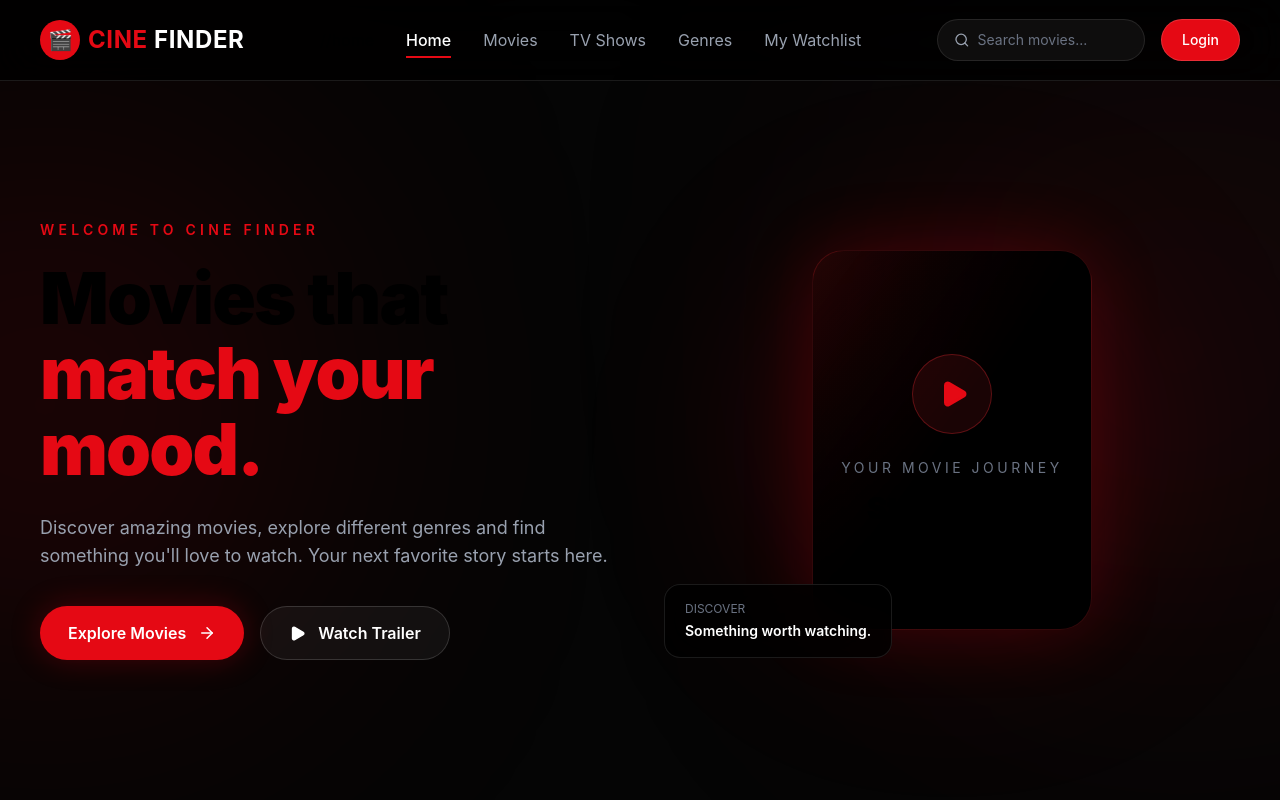
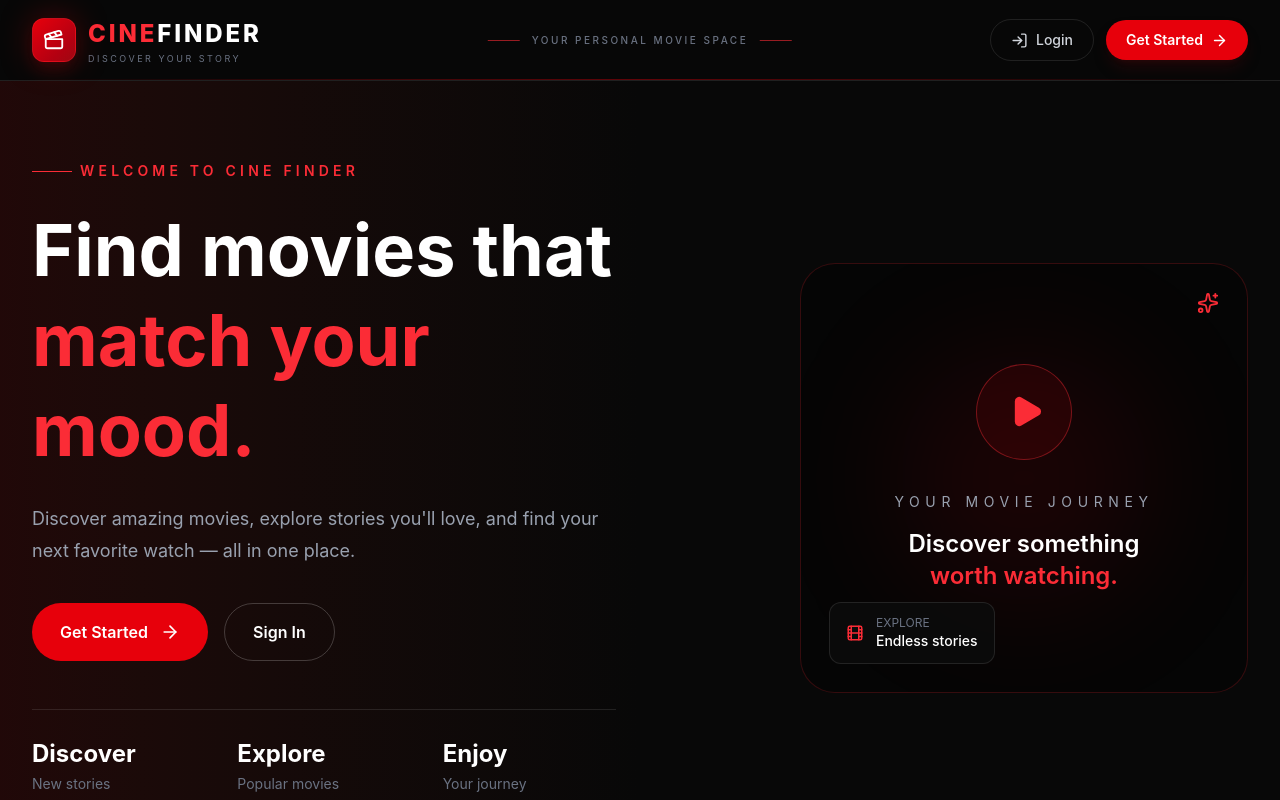
Before and after one commit to Anchal2605/CineFinder, a React (Vite) app: page / in a window 1280 px wide. Shown: the top 800 px of the page. Built offline with nearby package versions, Linux system fonts and the light colour scheme.

Commit message:
Update LandingPage

```diff
--- a/src/Landingpage/Footer.jsx
+++ b/src/Landingpage/Footer.jsx
@@ -1,52 +1,28 @@
 const Footer = () => {
   return (
     <footer className="border-t border-white/10 bg-[#050505]">
-      <div className="mx-auto max-w-7xl px-6 py-8 lg:px-10">
+      <div className="mx-auto flex max-w-7xl flex-col items-center gap-5 px-4 py-6 text-center text-sm text-gray-500 sm:px-6 md:flex-row md:justify-between md:px-8 md:py-7 md:text-left">
 
-        <div className="flex flex-col items-center justify-between gap-5 text-sm sm:flex-row">
-
-          {/* Copyright */}
-          <p className="text-gray-500">
+        <p>
           © 2026{" "}
-            <span className="font-semibold text-[#e50914]">
+          <span className="font-semibold text-red-500">
             Cine Finder
           </span>
           . All rights reserved.
         </p>
 
-          {/* Legal Links */}
-          <div className="flex flex-wrap items-center justify-center gap-5 text-gray-500">
+        <div className="flex flex-wrap justify-center gap-x-5 gap-y-2 sm:gap-x-6">
+          <span className="cursor-pointer transition hover:text-white">
+            Terms & Conditions
+          </span>
 
-            <a
-              href="#"
-              className="transition hover:text-[#e50914]"
-            >
-              Terms & Conditions
-            </a>
+          <span className="cursor-pointer transition hover:text-white">
+            Privacy Policy
+          </span>
 
-            <a
-              href="#"
-              className="transition hover:text-[#e50914]"
-            >
-              Privacy Policy
-            </a>
-
-            <a
-              href="#"
-              className="transition hover:text-[#e50914]"
-            >
+          <span className="cursor-pointer transition hover:text-white">
             Contact Us
-            </a>
-
-            <a
-              href="#"
-              className="transition hover:text-[#e50914]"
-            >
-              About Us
-            </a>
-
-          </div>
-
+          </span>
         </div>
 
       </div>
--- a/src/Landingpage/Navbar.jsx
+++ b/src/Landingpage/Navbar.jsx
@@ -1,200 +1,84 @@
-import { Search, Menu, X } from "lucide-react";
-import { useState } from "react";
 import { Link } from "react-router-dom";
+import { Clapperboard, LogIn, ArrowRight } from "lucide-react";
 
 const Navbar = () => {
-  const [menuOpen, setMenuOpen] = useState(false);
+  return (
+    <header className="sticky top-0 z-50 border-b border-white/10 bg-[#080808]/95 backdrop-blur-md">
+      <nav className="relative mx-auto flex h-20 max-w-7xl items-center justify-between px-4 sm:px-6 lg:px-8">
 
-  return (
-    <nav className="fixed top-0 left-0 z-50 w-full border-b border-white/10 bg-black/80 backdrop-blur-xl">
+        {/* LEFT - Logo */}
+        <Link to="/" className="group flex items-center gap-3">
 
-      <div className="mx-auto flex h-20 max-w-7xl items-center justify-between px-6 lg:px-10">
+          <div className="relative flex h-11 w-11 items-center justify-center">
 
-        {/* Logo */}
-        <div className="flex items-center gap-2">
+            {/* Glow */}
+            <div className="absolute inset-0 rounded-xl bg-red-600/30 blur-lg transition group-hover:bg-red-600/50" />
 
-          <div className="flex h-10 w-10 items-center justify-center rounded-full bg-[#e50914]">
-            <span className="text-xl">🎬</span>
+            {/* Logo box */}
+            <div className="relative flex h-11 w-11 items-center justify-center rounded-xl border border-red-500/30 bg-gradient-to-br from-red-600 to-red-800 shadow-lg shadow-red-950/50">
+              <Clapperboard size={22} className="text-white" />
             </div>
 
-          <h1 className="text-xl font-bold tracking-wide sm:text-2xl">
-            <span className="text-[#e50914]">CINE</span>{" "}
+          </div>
+
+          <div className="leading-none">
+            <h1 className="text-xl font-extrabold tracking-[0.12em] text-white sm:text-2xl">
+              <span className="text-red-500">CINE</span>
               <span className="text-white">FINDER</span>
             </h1>
 
+            <p className="mt-1 text-[8px] tracking-[0.28em] text-gray-500 sm:text-[9px]">
+              DISCOVER YOUR STORY
+            </p>
+          </div>
+        </Link>
+
+
+        {/* CENTER - Desktop only */}
+        <div className="absolute left-1/2 hidden -translate-x-1/2 lg:block">
+          <div className="flex items-center gap-3">
+            <span className="h-[1px] w-8 bg-red-500/60"></span>
+
+            <span className="whitespace-nowrap text-[10px] font-medium tracking-[0.25em] text-gray-500">
+              YOUR PERSONAL MOVIE SPACE
+            </span>
+
+            <span className="h-[1px] w-8 bg-red-500/60"></span>
+          </div>
         </div>
 
-        {/* Desktop Navigation */}
-        <div className="hidden items-center gap-8 md:flex">
 
-       //home
-       <Link to="/Home">
-          <a
-            href="#home"
-            className="relative font-medium text-white
-            after:absolute after:-bottom-2 after:left-0
-            after:h-[2px] after:w-full after:bg-[#e50914]"
+        {/* RIGHT - Actions */}
+        <div className="flex items-center gap-2 sm:gap-3">
+
+          <Link
+            to="/login"
+            className="flex items-center gap-2 rounded-full border border-white/10 px-3 py-2 text-sm font-medium text-gray-300 transition hover:border-red-500/40 hover:text-white sm:px-5 sm:py-2.5"
           >
-            Home
-          </a>
+            <LogIn size={17} />
+            <span className="hidden sm:inline">Login</span>
           </Link>
 
-          <a
-            href="#movies"
-            className="text-gray-400 transition hover:text-white"
+          <Link
+            to="/signup"
+            className="group flex items-center gap-2 rounded-full bg-red-600 px-4 py-2 text-sm font-semibold text-white shadow-lg shadow-red-950/40 transition hover:-translate-y-0.5 hover:bg-red-700 sm:px-5 sm:py-2.5"
           >
-            Movies
-          </a>
+            <span>Get Started</span>
 
-          <a
-            href="#tvshows"
-            className="text-gray-400 transition hover:text-white"
-          >
-            TV Shows
-          </a>
-
-          <a
-            href="#genres"
-            className="text-gray-400 transition hover:text-white"
-          >
-            Genres
-          </a>
-
-          <a
-            href="#watchlist"
-            className="text-gray-400 transition hover:text-white"
-          >
-            My Watchlist
-          </a>
-
-        </div>
-
-        {/* Right Side */}
-        <div className="hidden items-center gap-4 md:flex">
-
-          {/* Search */}
-          <div className="flex w-52 items-center gap-2 rounded-full border border-white/10 bg-white/5 px-4 py-2.5">
-
-            <Search
-              size={18}
-              className="text-gray-400"
+            <ArrowRight
+              size={17}
+              className="transition-transform group-hover:translate-x-1"
             />
-
-            <input
-              type="text"
-              placeholder="Search movies..."
-              className="w-full bg-transparent text-sm text-white outline-none placeholder:text-gray-500"
-            />
-
-          </div>
-
-          {/* Desktop Login */}
-          <Link to="/login">
-            <button
-              className="
-                rounded-full
-                bg-[#e50914]
-                border border-white/15
-                px-5
-                py-2.5
-                text-sm
-                font-medium
-                text-white
-                transition
-                hover:bg-[#c90812]
-              "
-            >
-              Login
-            </button>
           </Link>
 
         </div>
 
-        {/* Mobile Menu Button */}
-        <button
-          onClick={() => setMenuOpen(!menuOpen)}
-          className="text-white md:hidden"
-        >
-          {menuOpen ? <X size={26} /> : <Menu size={26} />}
-        </button>
 
-      </div>
-
-      {/* Mobile Menu */}
-      {menuOpen && (
-        <div className="border-t border-white/10 bg-black px-6 py-6 md:hidden">
-
-          <div className="flex flex-col gap-5">
-
-            <a
-              href="#home"
-              className="text-white"
-              onClick={() => setMenuOpen(false)}
-            >
-              Home
-            </a>
-
-            <a
-              href="#movies"
-              className="text-gray-400"
-              onClick={() => setMenuOpen(false)}
-            >
-              Movies
-            </a>
-
-            <a
-              href="#tvshows"
-              className="text-gray-400"
-              onClick={() => setMenuOpen(false)}
-            >
-              TV Shows
-            </a>
-
-            <a
-              href="#genres"
-              className="text-gray-400"
-              onClick={() => setMenuOpen(false)}
-            >
-              Genres
-            </a>
-
-            <a
-              href="#watchlist"
-              className="text-gray-400"
-              onClick={() => setMenuOpen(false)}
-            >
-              My Watchlist
-            </a>
-
-            {/* Mobile Login */}
-            <Link
-              to="/login"
-              onClick={() => setMenuOpen(false)}
-            >
-              <button
-                className="
-                  w-fit
-                  rounded-full
-                  bg-[#e50914]
-                  px-6
-                  py-2.5
-                  text-sm
-                  font-medium
-                  text-white
-                  transition
-                  hover:bg-[#c90812]
-                "
-              >
-                Login
-              </button>
-            </Link>
-
-          </div>
-
-        </div>
-      )}
+        {/* Bottom red accent */}
+        <div className="absolute bottom-0 left-4 right-4 h-[1px] bg-gradient-to-r from-transparent via-red-600/40 to-transparent" />
 
       </nav>
+    </header>
   );
 };
 
--- a/src/Landingpage/landingHero.jsx
+++ b/src/Landingpage/landingHero.jsx
@@ -1,119 +1,157 @@
-import { ArrowRight, Play } from "lucide-react";
+import { Link } from "react-router-dom";
+import { ArrowRight, Play, Sparkles, Film } from "lucide-react";
 
 const LandingHero = () => {
   return (
-    <section className="relative min-h-screen overflow-hidden bg-[#050505] pt-20">
+    <section className="relative overflow-hidden bg-[#080808]">
 
-      {/* Red Glow */}
-      <div className="absolute left-[-180px] top-[180px] h-[450px] w-[450px] rounded-full bg-red-700/20 blur-[150px]" />
+      {/* Background */}
+      <div className="absolute inset-0 bg-gradient-to-r from-red-950/40 via-[#080808] to-[#080808]" />
 
-      <div className="absolute right-[-150px] top-[100px] h-[500px] w-[500px] rounded-full bg-red-900/20 blur-[160px]" />
+      <div className="relative mx-auto grid min-h-[calc(100vh-80px)] max-w-7xl items-center gap-12 px-4 py-12 sm:px-6 sm:py-16 lg:grid-cols-2 lg:px-8 lg:py-20">
 
-      <div className="relative mx-auto flex min-h-[calc(100vh-80px)] max-w-7xl items-center px-6 lg:px-10">
+        {/* LEFT CONTENT */}
+        <div className="order-1">
 
-        <div className="grid w-full items-center gap-12 lg:grid-cols-2">
+          {/* Welcome */}
+          <div className="mb-5 flex items-center gap-2 sm:mb-6">
+            <span className="h-[1px] w-7 bg-red-500 sm:w-10"></span>
 
-          {/* Left Content */}
-          <div className="z-10">
+            <span className="text-xs font-semibold tracking-[0.2em] text-red-500 sm:text-sm sm:tracking-[0.3em]">
+              WELCOME TO CINE FINDER
+            </span>
+          </div>
 
-            <p className="mb-5 text-sm font-semibold uppercase tracking-[0.3em] text-[#e50914]">
-              Welcome to Cine Finder
-            </p>
-
-            <h1 className="max-w-3xl text-5xl font-black leading-[1.05] tracking-tight sm:text-6xl lg:text-7xl">
-              Movies that
-              <br />
-
-              <span className="text-[#e50914]">
+          {/* Heading */}
+          <h1 className="max-w-2xl text-4xl font-bold leading-tight text-white sm:text-5xl md:text-6xl lg:text-7xl">
+            Find movies that
+            <span className="block text-red-500">
               match your mood.
             </span>
           </h1>
 
-            <p className="mt-7 max-w-xl text-base leading-7 text-gray-400 sm:text-lg">
-              Discover amazing movies, explore different genres and find
-              something you'll love to watch. Your next favorite story
-              starts here.
+          {/* Description */}
+          <p className="mt-5 max-w-xl text-base leading-7 text-gray-400 sm:mt-7 sm:text-lg sm:leading-8">
+            Discover amazing movies, explore stories you'll love, and find
+            your next favorite watch — all in one place.
           </p>
 
           {/* Buttons */}
-            <div className="mt-9 flex flex-wrap gap-4">
+          <div className="mt-8 flex flex-col gap-3 sm:mt-9 sm:flex-row sm:flex-wrap sm:gap-4">
 
-              <button className="group flex items-center gap-3 rounded-full bg-[#e50914] px-7 py-3.5 font-semibold text-white shadow-[0_0_30px_rgba(229,9,20,0.25)] transition hover:bg-red-700 hover:shadow-[0_0_40px_rgba(229,9,20,0.4)]">
+            <Link
+              to="/signup"
+              className="flex items-center justify-center gap-3 rounded-full bg-red-600 px-6 py-3.5 font-semibold text-white transition hover:bg-red-700 sm:px-7 sm:py-4"
+            >
+              Get Started
+              <ArrowRight size={20} />
+            </Link>
 
-                Explore Movies
+            <Link
+              to="/login"
+              className="flex items-center justify-center rounded-full border border-white/20 px-6 py-3.5 font-semibold text-white transition hover:border-red-500 hover:text-red-400 sm:px-7 sm:py-4"
+            >
+              Sign In
+            </Link>
+          </div>
 
-                <ArrowRight
-                  size={18}
-                  className="transition-transform duration-300 group-hover:translate-x-1"
-                />
+          {/* Features */}
+          <div className="mt-10 grid grid-cols-3 gap-3 border-t border-white/10 pt-6 sm:mt-12 sm:gap-8 sm:pt-7">
 
-              </button>
+            <div>
+              <h3 className="text-base font-bold text-white sm:text-2xl">
+                Discover
+              </h3>
 
-              <button className="flex items-center gap-3 rounded-full border border-white/15 bg-white/5 px-7 py-3.5 font-semibold text-white transition hover:border-white/30 hover:bg-white/10">
+              <p className="mt-1 text-xs text-gray-500 sm:text-sm">
+                New stories
+              </p>
+            </div>
 
-                <Play
-                  size={17}
-                  fill="currentColor"
-                />
+            <div>
+              <h3 className="text-base font-bold text-white sm:text-2xl">
+                Explore
+              </h3>
 
-                Watch Trailer
+              <p className="mt-1 text-xs text-gray-500 sm:text-sm">
+                Popular movies
+              </p>
+            </div>
 
-              </button>
+            <div>
+              <h3 className="text-base font-bold text-white sm:text-2xl">
+                Enjoy
+              </h3>
 
+              <p className="mt-1 text-xs text-gray-500 sm:text-sm">
+                Your journey
+              </p>
             </div>
 
           </div>
+        </div>
 
-          {/* Right Visual */}
-          <div className="relative flex h-[500px] items-center justify-center">
+        {/* RIGHT VISUAL */}
+        <div className="order-2 flex justify-center lg:justify-end">
+
+          <div className="relative flex h-[330px] w-full max-w-sm items-center justify-center overflow-hidden rounded-[28px] border border-red-500/20 bg-[#050505] sm:h-[400px] sm:max-w-md sm:rounded-[35px] lg:h-[430px]">
 
             {/* Glow */}
-            <div className="absolute h-[330px] w-[330px] rounded-full bg-red-600/20 blur-[100px]" />
+            <div className="absolute h-48 w-48 rounded-full bg-red-600/10 blur-3xl sm:h-64 sm:w-64"></div>
 
-            {/* Decorative Cinema Frame */}
-            <div className="relative z-10 flex h-[380px] w-[280px] items-center justify-center rounded-[2rem] border border-red-500/20 bg-gradient-to-br from-red-950/40 via-black to-black shadow-[0_0_70px_rgba(229,9,20,0.2)]">
+            {/* Center content */}
+            <div className="relative z-10 px-4 text-center">
 
-              <div className="text-center">
-
-                <div className="mx-auto mb-6 flex h-20 w-20 items-center justify-center rounded-full border border-red-500/30 bg-red-500/10">
+              <div className="mx-auto flex h-20 w-20 items-center justify-center rounded-full border border-red-500/40 bg-red-600/10 sm:h-24 sm:w-24">
+                <Play
+                  size={28}
+                  fill="currentColor"
+                  className="ml-1 text-red-500 sm:hidden"
+                />
 
                 <Play
-                    size={30}
+                  size={35}
                   fill="currentColor"
-                    className="ml-1 text-[#e50914]"
+                  className="ml-1 hidden text-red-500 sm:block"
                 />
-
               </div>
 
-                <p className="text-sm uppercase tracking-[0.25em] text-gray-500">
-                  Your movie journey
+              <p className="mt-6 text-xs tracking-[0.25em] text-gray-400 sm:mt-8 sm:text-sm sm:tracking-[0.4em]">
+                YOUR MOVIE JOURNEY
               </p>
 
-                <h2 className="mt-3 text-3xl font-black">
-                  Starts Here
+              <h2 className="mt-3 text-xl font-semibold text-white sm:mt-4 sm:text-2xl">
+                Discover something
+                <span className="block text-red-500">
+                  worth watching.
+                </span>
               </h2>
+            </div>
 
+            {/* Bottom Card */}
+            <div className="absolute bottom-5 left-4 flex items-center gap-2 rounded-xl border border-white/10 bg-[#0c0c0c]/90 px-3 py-2.5 sm:bottom-7 sm:left-7 sm:gap-3 sm:px-4 sm:py-3">
+              <Film size={16} className="text-red-500 sm:hidden" />
+              <Film size={18} className="hidden text-red-500 sm:block" />
+
+              <div>
+                <p className="text-[10px] text-gray-500 sm:text-xs">
+                  EXPLORE
+                </p>
+
+                <p className="text-xs font-medium text-white sm:text-sm">
+                  Endless stories
+                </p>
+              </div>
+            </div>
+
+            {/* Sparkle */}
+            <div className="absolute right-5 top-5 sm:right-7 sm:top-7">
+              <Sparkles size={18} className="text-red-500 sm:hidden" />
+              <Sparkles size={22} className="hidden text-red-500 sm:block" />
             </div>
 
           </div>
-
-            {/* Small floating card */}
-            <div className="absolute bottom-8 left-0 z-20 rounded-2xl border border-white/10 bg-black/80 px-5 py-4 backdrop-blur-xl">
-
-              <p className="text-xs text-gray-500">
-                DISCOVER
-              </p>
-
-              <p className="mt-1 text-sm font-semibold text-white">
-                Something worth watching.
-              </p>
-
         </div>
-
-          </div>
-
-        </div>
-
       </div>
     </section>
   );
```
Lines whose indentation alone changed are shown as unchanged.
